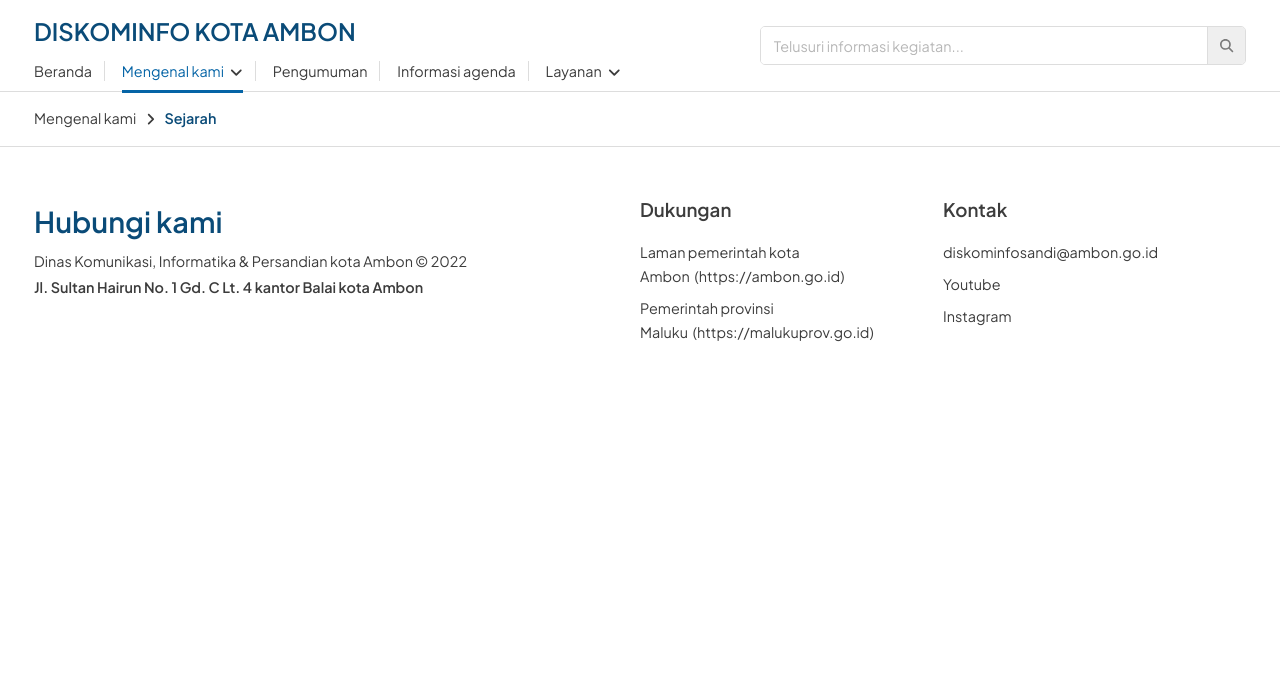
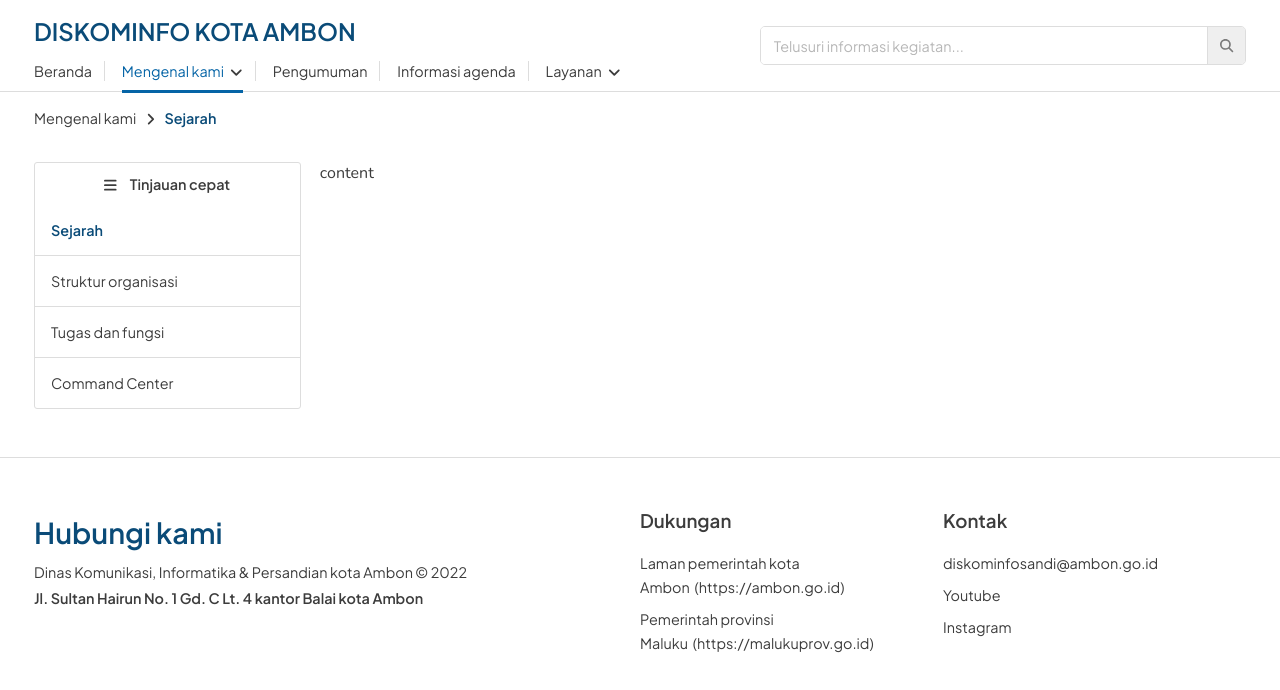
Before and after one commit to diskominfo-ambon/diskominfo-web, a Next.js app: page /mengenal-kami/sejarah in a window 1280 px wide. Shown: the top 690 px of the page. Built offline with nearby package versions, Linux system fonts and the light colour scheme.

Commit message:
menambahkan sidebar component

```diff
--- /dev/null
+++ b/components/mengenal-kami/sidebar.js
@@ -0,0 +1,90 @@
+import styled from 'styled-components';
+import { FontAwesomeIcon } from '@fortawesome/react-fontawesome';
+import { faBars } from '@fortawesome/free-solid-svg-icons';
+import Link from 'next/link';
+import { useRouter } from 'next/router';
+
+
+
+const SidebarCollapse = styled.aside`
+  flex: 1;
+  border: 1px solid #ddd;
+  margin-right: 1.2rem;
+  border-radius: 3px;
+  position: sticky;
+  top: 20px;
+  display: inline-block;
+  height: max-content;
+
+`;
+
+const SidebarTitle = styled.h2`
+  text-align: center;
+  font-family: 'Plus Jakarta Sans', sans-serif;
+  font-size: .9rem;
+
+  svg {
+    display: inline-block;
+    margin-right: .8rem;
+  }
+`;
+
+const SidebarContent = styled.ul`
+  padding: 0;
+  margin: 0;
+  list-style: none;
+`;
+
+const SidebarItem = styled.li`
+  font-family: 'Plus Jakarta Sans', sans-serif;
+  font-size: .9rem;
+  border-bottom: 1px solid #ddd;
+
+  &:last-child {
+    border-bottom: 0;
+  }
+
+  > a {
+    text-decoration: none;
+    padding: 1rem;
+    display: block;
+
+    ${
+      props => props.active && `
+        color: var(--primary);
+        font-weight: 700;
+      `
+    }
+  }
+`;
+
+
+export default function Sidebar() {
+
+  const router = useRouter();
+
+
+  return (
+    <SidebarCollapse>
+      <SidebarTitle>
+        <FontAwesomeIcon icon={faBars} />
+        Tinjauan cepat
+      </SidebarTitle>
+
+      <SidebarContent>
+        <SidebarItem active={/sejarah/.test(router.pathname)}>
+          <Link href="/" passHref>Sejarah</Link>
+        </SidebarItem>
+        <SidebarItem>
+          <Link href="/" passHref>Struktur organisasi</Link>
+        </SidebarItem>
+        <SidebarItem>
+          <Link href="/" passHref>Tugas dan fungsi</Link>
+        </SidebarItem>
+        <SidebarItem>
+          <Link href="/" passHref>Command Center</Link>
+        </SidebarItem>
+      </SidebarContent>
+    </SidebarCollapse>
+  );
+}
--- a/pages/mengenal-kami/sejarah.js
+++ b/pages/mengenal-kami/sejarah.js
@@ -1,8 +1,22 @@
 import Container from "@/components/container";
 import Breadcrumb from "@/components/breadcrumb";
 import styled from 'styled-components';
+import Sidebar from '@/components/mengenal-kami/sidebar';
+
+const FlexRow = styled.div`
+  display: flex;
+  margin: 3rem 0;
+  margin-top: 2rem;
+`;
+
+
+const Content = styled.div`
+  flex: 3.5;
+`;
+
 
 export default function History() {
+
   return (
     <Container>
       <Breadcrumb
@@ -12,6 +26,12 @@ export default function History() {
         ]}
       />
 
+      <FlexRow>
+        <Sidebar/>
+        <Content>
+          content
+        </Content>
+      </FlexRow>
     </Container>
   );
 }
```
